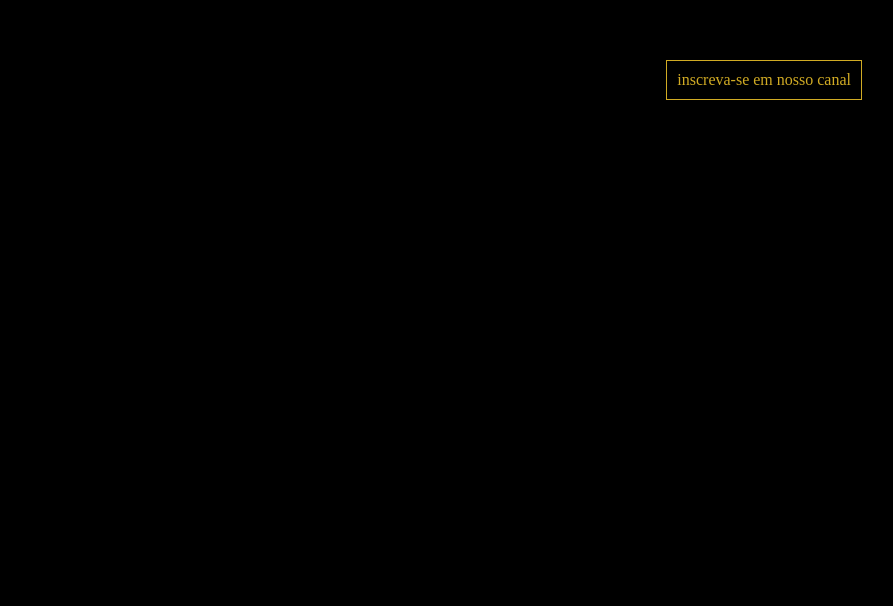
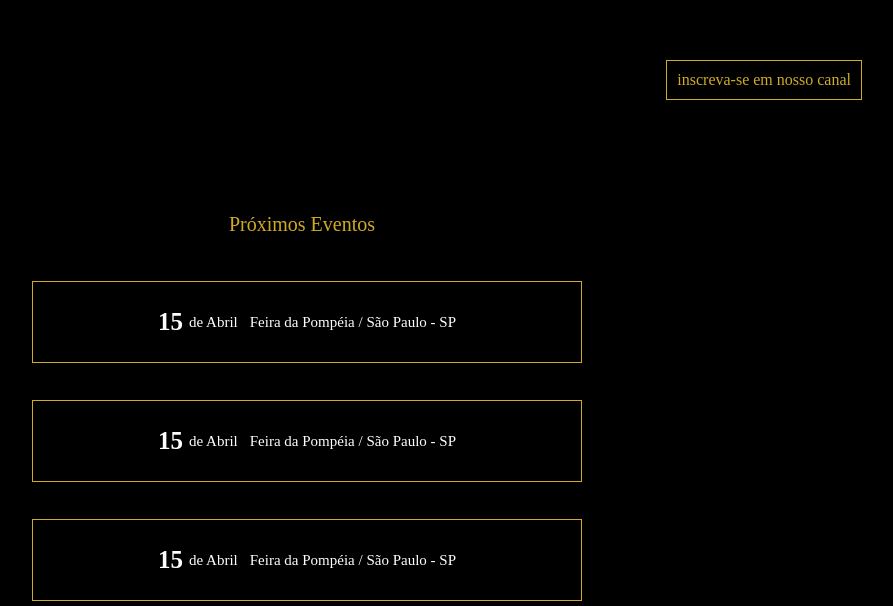
Before and after one commit to leticiaspcruz/aurodharma, a React (Create React App) app: page / in a window 1280 px wide. Shown: the part 2208-2814 px from the top of the page, without its empty margins (338-1231 px from the left). Before the commit the page ends 2389 px from the top, so only its background shows below. Built offline with nearby package versions, Linux system fonts and the light colour scheme; grey boxes are pictures that could not be loaded.

Commit message:
adding tour section

```diff
--- a/package.json
+++ b/package.json
@@ -10,6 +10,7 @@
     "@types/node": "^16.11.35",
     "@types/react": "^18.0.9",
     "@types/react-dom": "^18.0.4",
+    "prettier": "^2.7.1",
     "react": "^18.1.0",
     "react-dom": "^18.1.0",
     "react-icons": "^4.4.0",
--- a/src/components/index.ts
+++ b/src/components/index.ts
@@ -2,3 +2,4 @@ export { Banner } from './banner';
 export { AboutUs } from './about-us';
 export { Gallery } from './gallery';
 export { VideoMusic } from './video-music';
+export { Tour } from './tour';
--- /dev/null
+++ b/src/components/tour/index.ts
@@ -0,0 +1,2 @@
+export { default as Tour } from './tour';
+export { default as InfoButton } from './info-button';
--- /dev/null
+++ b/src/components/tour/info-button.tsx
@@ -0,0 +1,27 @@
+import React from 'react';
+import {
+  Button,
+  Day,
+  Month,
+  Text,
+  InfoButtonContainer,
+}
+from './style';
+
+import { NextEvents } from './mock';
+
+const InfoButton = () => {
+  return (
+    <>
+      <InfoButtonContainer>
+        <Button>
+          <Day>{NextEvents.dayNumber}</Day>
+          <Month>{NextEvents.monthName}</Month>
+          <Text>{NextEvents.locationName}</Text>
+        </Button>
+      </InfoButtonContainer>
+    </>
+  )
+};
+
+export default InfoButton;
--- /dev/null
+++ b/src/components/tour/mock.ts
@@ -0,0 +1,7 @@
+import React from 'react';
+
+export const NextEvents = {
+  dayNumber: "15",
+  monthName: "de Abril",
+  locationName: " Feira da Pompéia / São Paulo - SP",
+};
--- /dev/null
+++ b/src/components/tour/style.ts
@@ -0,0 +1,60 @@
+import styled from 'styled-components';
+
+export const Button = styled.button`
+  display: flex;
+  flex-direction: row;
+  justify-content: center;
+  margin-top: 2rem;
+  width: 550px;
+  background: transparent;
+  border: 1px solid #D1AB24;
+  padding: 20px;
+  cursor: pointer;
+`;
+
+export const Day = styled.h1`
+  color: white;
+  font-family: Poppins;
+  font-weight: bold;
+  font-size: 25px;
+  margin: 6px;
+`;
+
+export const Text = styled.p`
+  color: white;
+  font-family: Poppins;
+  font-weight: lighter;
+  font-size: 15px;
+  margin: 6px;
+  padding-top: 6px;
+`;
+
+export const Month = styled.p`
+  color: white;
+  font-family: Poppins;
+  font-weight: lighter;
+  font-size: 15px;
+  margin: 6px;
+  margin-left: 0 !important;
+  padding-top: 6px;
+`;
+
+export const Title = styled.h1`
+  color: #D1AB24;
+  font-family: Poppins;
+  font-weight: lighter;
+  font-size: 20px;
+  text-align: center;
+`;
+
+export const Container = styled.div`
+  margin-top: 2rem;
+`;
+
+export const InfoButtonContainer = styled.div`
+  display: flex;
+  flex-direction: row;
+  justify-content: center;
+  margin: 5px;
+  width: 100%;
+`;
--- /dev/null
+++ b/src/components/tour/tour.tsx
@@ -0,0 +1,22 @@
+import React from 'react';
+import {
+  Container,
+  Title }
+from './style';
+
+import { InfoButton } from '.';
+
+const Tour = () => {
+  return (
+    <>
+    <Container>
+      <Title>Próximos Eventos</Title>
+      <InfoButton/>
+      <InfoButton/>
+      <InfoButton/>
+    </Container>
+    </>
+  )
+};
+
+export default Tour;
--- a/src/components/video-music/style.ts
+++ b/src/components/video-music/style.ts
@@ -35,6 +35,7 @@ export const ButtonDiv = styled.div`
   justify-content: right;
   margin-right: 5rem;
   margin-top: 1rem;
+  cursor: pointer;
 `;
 
 export const YoutubeButton = styled.button`
@@ -46,6 +47,7 @@ export const YoutubeButton = styled.button`
   text-align: center;
   border: 1px solid #D1AB24;
   padding: 10px;
+  cursor: pointer;
 `;
 
 export const Title = styled.h1`
--- a/src/pages/home/home.tsx
+++ b/src/pages/home/home.tsx
@@ -1,5 +1,11 @@
 import React from 'react';
-import { Banner, AboutUs, Gallery, VideoMusic } from '../../components';
+import {
+  Banner,
+  AboutUs,
+  Gallery,
+  VideoMusic,
+  Tour,
+} from '../../components';
 
 const Homepage = () => {
   return (
@@ -8,6 +14,7 @@ const Homepage = () => {
       <AboutUs/>
       <Gallery/>
       <VideoMusic/>
+      <Tour/>
     </>
   )
 };
```
Also changed, not shown: 1 other file (tests, documents, lock files or other folders).
